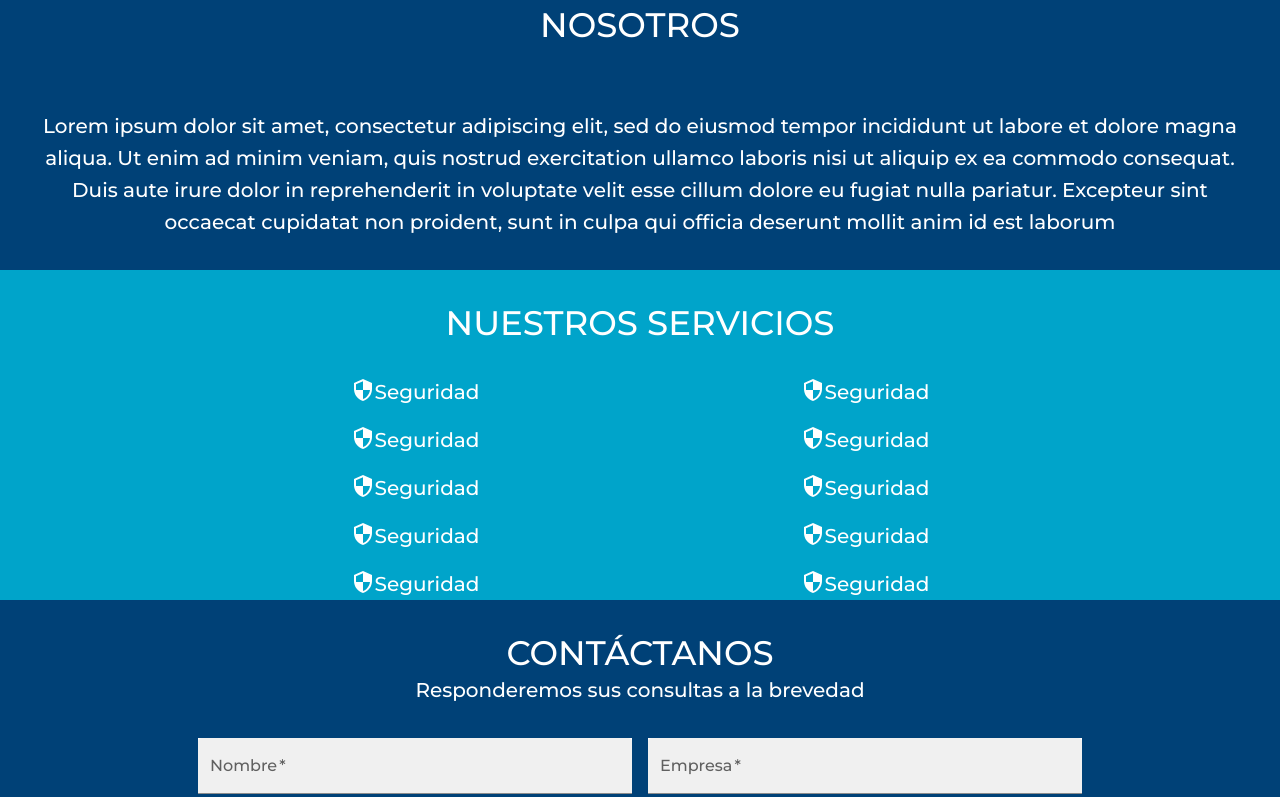
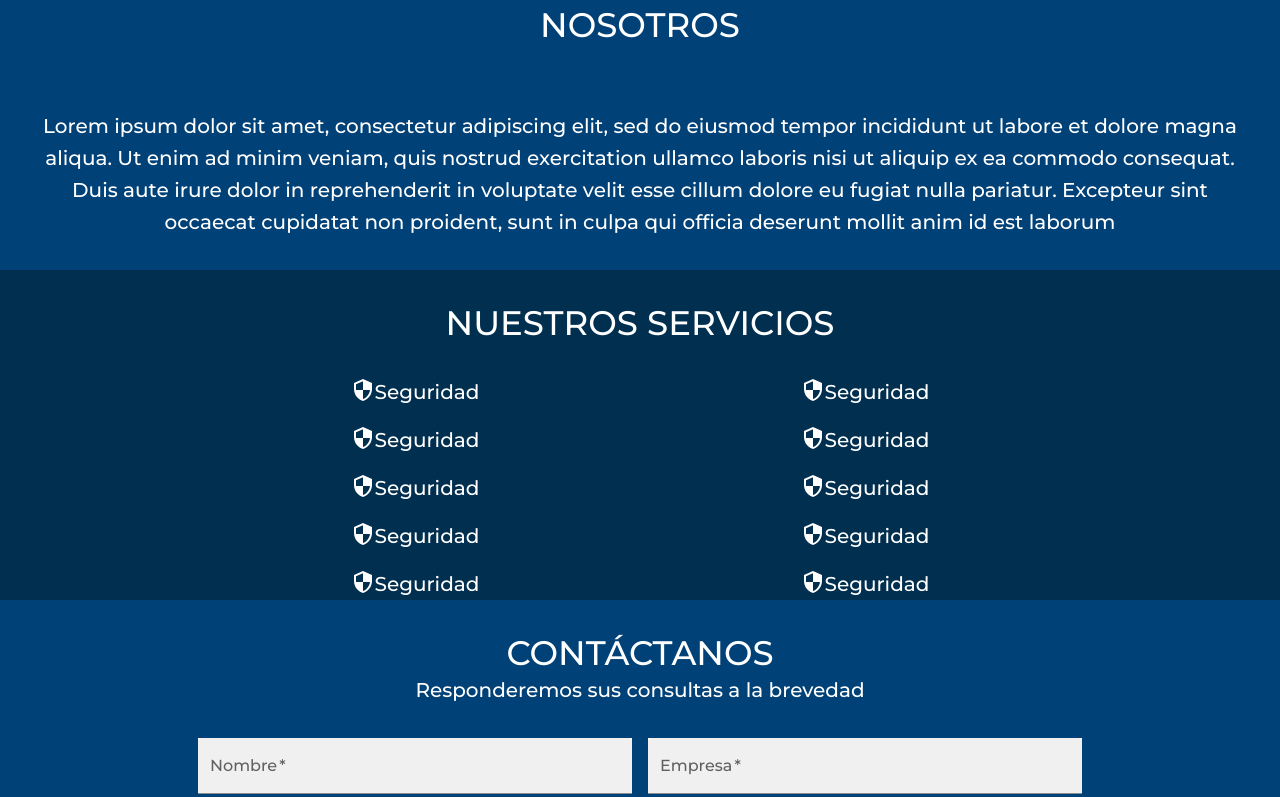
Before and after one commit to jyturrieta/codewave-www, a React (Create React App) app: page / in a window 1280 px wide. Shown: the part 382-1179 px from the top of the page. Built offline with nearby package versions, Linux system fonts and the light colour scheme.

Commit message:
Update Servicios.jsx

```diff
--- a/src/components/Servicios.jsx
+++ b/src/components/Servicios.jsx
@@ -7,7 +7,7 @@ const Servicios = () => {
 
   return (
     <>
-    <Box id="servicios"  bgcolor="secondary.main">
+    <Box id="servicios"  bgcolor="primary.dark">
         <Box sx={{padding:"2rem"}}>
             <Typography variant="h4" align="center" color="white.main" >
                 NUESTROS SERVICIOS
```
